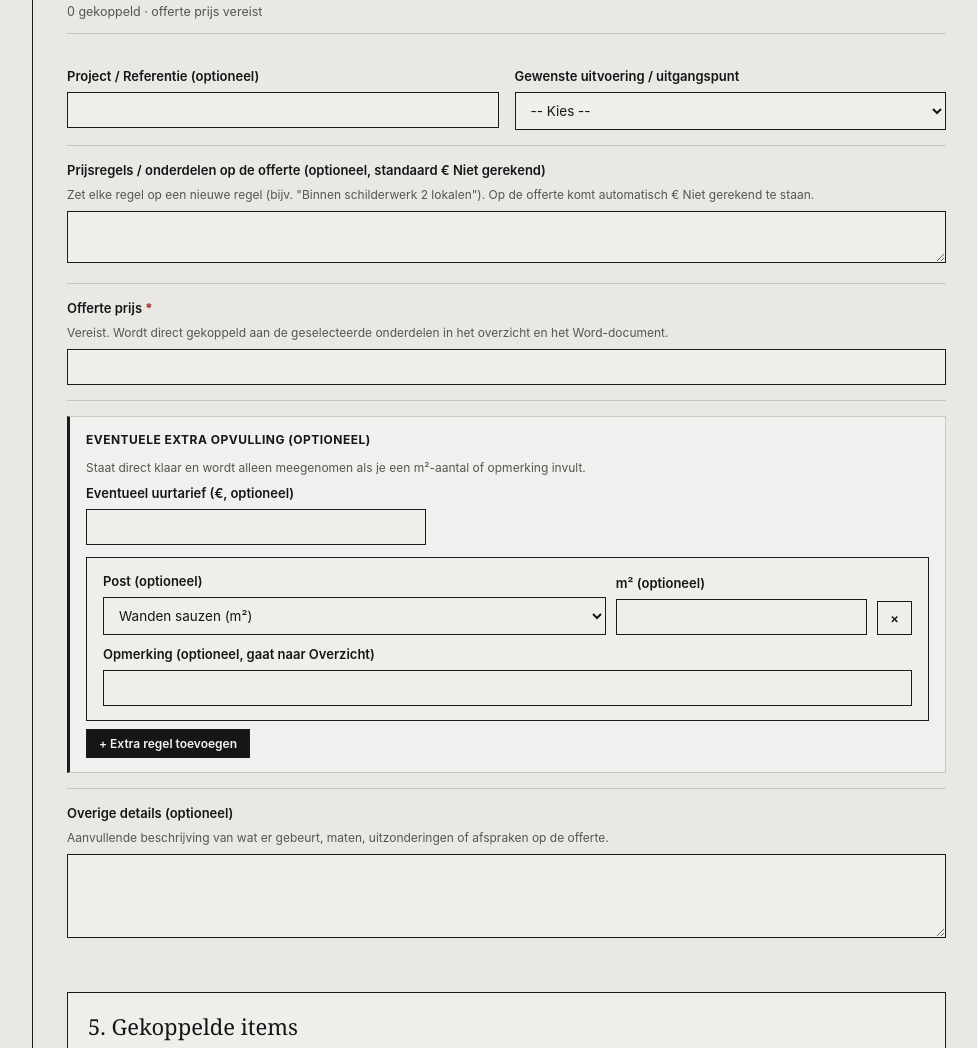
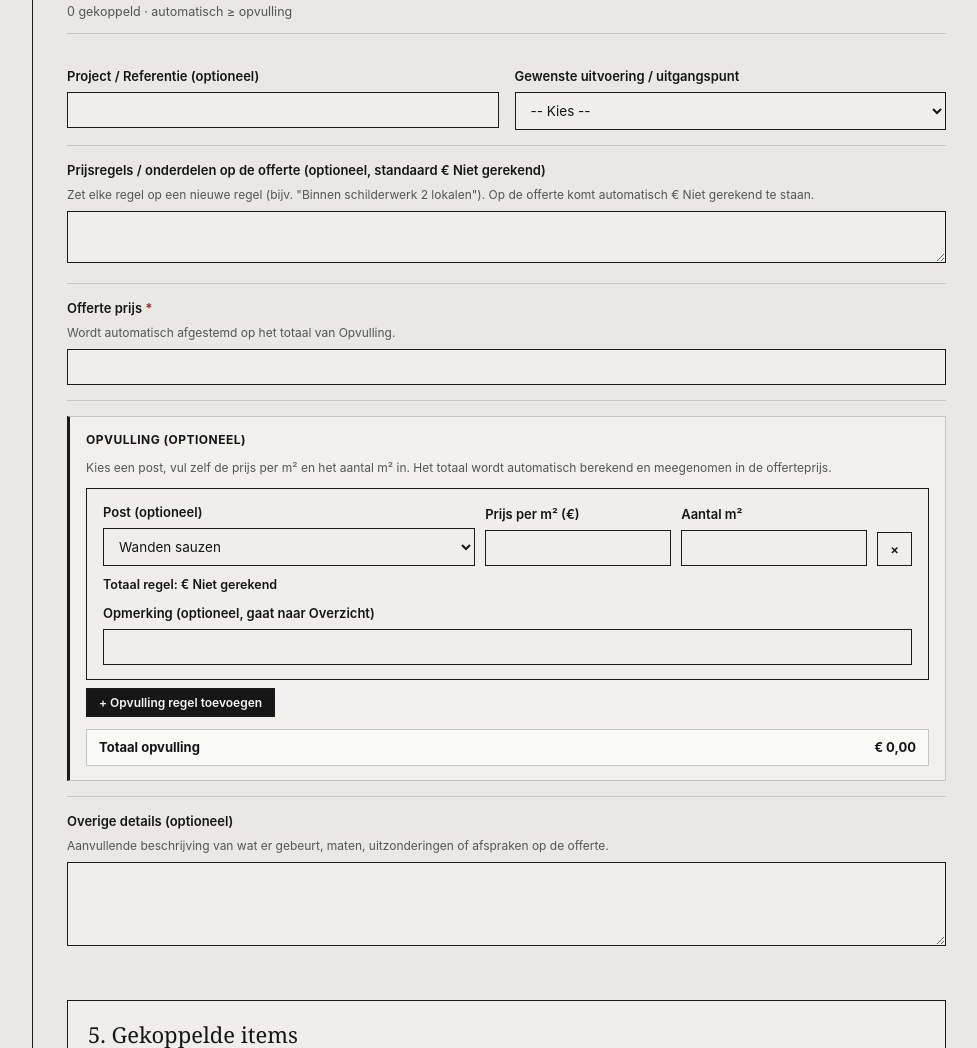
Before and after one commit to thijsdemoor04/Geautomatiseerde-offertes, a plain HTML site: page index.html in a window 1280 px wide. Shown: the part 1752-2800 px from the top of the page, without its empty margins (286-1263 px from the left). Drawn offline with Linux system fonts and the light colour scheme.

Commit message:
Update index.html

```diff
--- a/index.html
+++ b/index.html
@@ -332,13 +332,32 @@
 
         .extra-row-grid {
             display: grid;
-            grid-template-columns: 2fr 1fr auto;
+            grid-template-columns: 2fr 1fr 1fr auto;
             gap: 10px;
             align-items: end;
         }
 
+        .extra-row-total {
+            margin-top: 10px;
+            font-size: 12.5px;
+            font-weight: 600;
+            color: var(--ink-main);
+        }
+
         .extra-row-note {
             margin-top: 10px;
+        }
+
+        .opvulling-summary {
+            margin-top: 12px;
+            padding: 8px 12px;
+            background-color: rgba(255, 255, 255, 0.6);
+            border: 1px solid var(--line-subtle);
+            font-size: 13px;
+            font-weight: 700;
+            display: flex;
+            justify-content: space-between;
+            gap: 12px;
         }
 
         .results-panel {
@@ -514,7 +533,7 @@
             <h1 class="doc-title">Offerte Vragenlijst<br>Totaalonderhoud &amp; Opname</h1>
             <div class="brand-mark">
                 <img src="./PlenderWestendorp_app-icoon_512.png" alt="PlenderWestendorp logo" class="brand-logo">
-                <span>PlenderWestendorp · v2.7</span>
+                <span>PlenderWestendorp · v2.8</span>
             </div>
         </header>
 
@@ -1093,7 +1112,7 @@
                         <!-- SECTIE 4: PLANNING & OFFERTE PRIJS -->
                         <section id="sec-planning" class="pane-section">
                             <h2 class="pane-heading">4. Planning &amp; Offerte prijs</h2>
-                            <div class="pane-meta" id="meta-sec-planning">0 gekoppeld · offerte prijs vereist</div>
+                            <div class="pane-meta" id="meta-sec-planning">0 gekoppeld · offerte prijs wordt automatisch aangevuld boven opvulling</div>
 
                             <div class="question-block">
                                 <div class="form-grid-2">
@@ -1123,24 +1142,24 @@
 
                             <div class="question-block">
                                 <label class="field-label" for="offerte-prijs">Offerte prijs <span class="req-mark">*</span></label>
-                                <span class="field-hint">Vereist. Wordt direct gekoppeld aan de geselecteerde onderdelen in het overzicht en het Word-document.</span>
-                                <input type="text" id="offerte-prijs" required oninput="verwerkAlles()" placeholder="">
-                            </div>
-
-                            <!-- DIRECT IN HET OVERZICHT: EVENTUELE EXTRA OPVULLING (OPTIONEEL) -->
-                            <div class="question-block" id="overzicht-extra-opvulling">
+                                <span class="field-hint" id="offerte-prijs-hint">Wordt automatisch afgestemd zodat dit minimaal gelijk is aan het totaal van Opvulling.</span>
+                                <input type="text" id="offerte-prijs" oninput="onOffertePrijsInput()" placeholder="">
+                            </div>
+
+                            <!-- DIRECT IN HET OVERZICHT: OPVULLING (OPTIONEEL) -->
+                            <div class="question-block" id="overzicht-opvulling">
                                 <div class="linked-box" style="margin-top:0;">
-                                    <div class="linked-title">Eventuele extra opvulling (optioneel)</div>
-                                    <span class="field-hint">Staat direct klaar en wordt alleen meegenomen als je een m²-aantal of opmerking invult.</span>
-
-                                    <div style="max-width:340px; margin-bottom:10px;">
-                                        <label class="field-label" for="extra-uurtarief">Eventueel uurtarief (€, optioneel)</label>
-                                        <input type="number" step="0.50" id="extra-uurtarief" oninput="verwerkAlles()" placeholder="">
+                                    <div class="linked-title">Opvulling (optioneel)</div>
+                                    <span class="field-hint">Kies een post, vul zelf de prijs per m² en het aantal m² in. Het totaal wordt automatisch berekend en meegenomen in de offerteprijs.</span>
+
+                                    <div id="extra-regels-lijst"></div>
+
+                                    <button type="button" class="action-link-btn" onclick="voegExtraRegelToe()">+ Opvulling regel toevoegen</button>
+
+                                    <div class="opvulling-summary" id="opvulling-totaal-balk">
+                                        <span>Totaal opvulling</span>
+                                        <span id="opvulling-totaal-waarde">€ 0,00</span>
                                     </div>
-
-                                    <div id="extra-regels-lijst"></div>
-
-                                    <button type="button" class="action-link-btn" onclick="voegExtraRegelToe()">+ Extra regel toevoegen</button>
                                 </div>
                             </div>
 
@@ -1154,7 +1173,7 @@
                         <!-- SECTIE 5: GEKOPPELDE ITEMS IN HET OVERZICHT -->
                         <section id="sec-koppelingen" class="results-panel">
                             <h2 class="results-heading">5. Gekoppelde items</h2>
-                            <div class="pane-meta" id="koppelingen-submeta">0 gekoppeld · offerte prijs vereist</div>
+                            <div class="pane-meta" id="koppelingen-submeta">0 gekoppeld</div>
 
                             <div id="koppelingen-leeg">
                                 <span class="field-hint" style="margin:0;">Nog niets gekoppeld. Zodra je hierboven keuzes of overige details invult, verschijnen hier de gekoppelde onderdelen en de koppeling met de offerte prijs.</span>
@@ -1174,7 +1193,7 @@
                                     <div id="list-prijs"></div>
                                     <div id="list-offerte-prijs" class="offerte-prijs-totaal-preview hidden"></div>
                                     <div id="offerte-prijs-ontbreekt" class="offerte-prijs-warning hidden">
-                                        <span><strong>Let op:</strong> Vul nog een <strong>Offerte prijs</strong> in om deze te koppelen aan de <span id="warn-item-count">0</span> gekoppelde items.</span>
+                                        <span><strong>Let op:</strong> Vul nog een <strong>Offerte prijs</strong> of <strong>Opvulling</strong> in om deze te koppelen aan de <span id="warn-item-count">0</span> gekoppelde items.</span>
                                         <button type="button" class="action-link-btn" style="margin-top:0;" onclick="gaNaarOffertePrijs()">Offerte prijs invullen</button>
                                     </div>
                                 </div>
@@ -1201,21 +1220,22 @@
     <script>
         const WORKER_URL = 'https://plender-offerte-docx.thijsdemoor.workers.dev/';
 
-        const EXTRA_POSTEN = [
-            { code: 'SB02', omschrijving: 'Wanden sauzen', normUur: 0.12, materiaal: 1.1 },
-            { code: 'SB03', omschrijving: 'Plafonds sauzen', normUur: 0.15, materiaal: 1.1 },
-            { code: 'SB08', omschrijving: 'Gevelbetimmering schilderen', normUur: 0.25, materiaal: 1.2 },
-            { code: 'SU10', omschrijving: 'Gevel reinigen', normUur: 0.1, materiaal: 0.5 },
-            { code: 'W06', omschrijving: 'Vliesbehang aanbrengen', normUur: 0.2, materiaal: 4.5 },
-            { code: 'G01', omschrijving: 'HR++ glas plaatsen', normUur: 0.4, materiaal: 0 },
-            { code: 'A12', omschrijving: 'Stucwerk wanden', normUur: 0.3, materiaal: 2.5 }
+        const OPVULLING_POSTEN = [
+            { code: 'SB02', omschrijving: 'Wanden sauzen' },
+            { code: 'SB03', omschrijving: 'Plafonds sauzen' },
+            { code: 'SB08', omschrijving: 'Gevelbetimmering schilderen' },
+            { code: 'SU10', omschrijving: 'Gevel reinigen' },
+            { code: 'W06', omschrijving: 'Vliesbehang aanbrengen' },
+            { code: 'G01', omschrijving: 'Glas plaatsen' },
+            { code: 'A12', omschrijving: 'Stucwerk wanden' }
         ];
 
         function maakStandaardExtraRegels() {
-            return [{ postCode: 'SB02', m2: '', opmerking: '' }];
+            return [{ postCode: 'SB02', prijsPerM2: '', m2: '', opmerking: '' }];
         }
 
         let extraRegels = maakStandaardExtraRegels();
+        let handmatigeOffertePrijs = '';
 
         let koppelingen = {
             werkzaamheden: [],
@@ -1225,6 +1245,7 @@
             uitgangspunten: [],
             prijsPosten: [],
             offertePrijs: '',
+            opvullingTotaal: 0,
             overigeTekst: '',
             perSectie: {
                 'sec-basis': 0,
@@ -1294,7 +1315,11 @@
         }
 
         function numVal(v) {
-            const n = parseFloat(String(v || '').replace(',', '.'));
+            const cleaned = String(v || '')
+                .replace(/€/g, '')
+                .replace(/\s+/g, '')
+                .replace(',', '.');
+            const n = parseFloat(cleaned);
             return Number.isFinite(n) ? n : 0;
         }
 
@@ -1310,9 +1335,16 @@
                 .replace(/>/g, '&gt;');
         }
 
+        function onOffertePrijsInput() {
+            const veld = document.getElementById('offerte-prijs');
+            handmatigeOffertePrijs = veld ? veld.value : '';
+            verwerkAlles();
+        }
+
         function voegExtraRegelToe() {
             extraRegels.push({
                 postCode: 'SB02',
+                prijsPerM2: '',
                 m2: '',
                 opmerking: ''
             });
@@ -1334,28 +1366,37 @@
             extraRegels[idx][veld] = waarde;
             if (herteken) {
                 renderExtraRegels();
+            } else {
+                updateRegelTotaalLabel(idx);
             }
             verwerkAlles();
         }
 
         function berekenExtraRegel(rg) {
-            const post = EXTRA_POSTEN.find(p => p.code === rg.postCode) || EXTRA_POSTEN[0];
+            const post = OPVULLING_POSTEN.find(p => p.code === rg.postCode) || OPVULLING_POSTEN[0];
+            const prijsPerM2 = numVal(rg.prijsPerM2);
             const m2 = numVal(rg.m2);
-            const uurtarief = numVal(document.getElementById('extra-uurtarief').value);
-            const uren = m2 * post.normUur;
-            const bedrag = (m2 > 0 && (uurtarief > 0 || post.materiaal > 0))
-                ? (uren * uurtarief) + (m2 * post.materiaal)
-                : 0;
-            return { post, m2, uren, bedrag };
+            const bedrag = (prijsPerM2 > 0 && m2 > 0) ? prijsPerM2 * m2 : 0;
+            return { post, prijsPerM2, m2, bedrag };
+        }
+
+        function updateRegelTotaalLabel(idx) {
+            const rg = extraRegels[idx];
+            const lbl = document.getElementById(`opvulling-regel-totaal-${idx}`);
+            if (!rg || !lbl) return;
+            const calc = berekenExtraRegel(rg);
+            lbl.textContent = `Totaal regel: ${calc.bedrag > 0 ? fmtEuro(calc.bedrag) : '€ Niet gerekend'}`;
         }
 
         function renderExtraRegels() {
             const boxMain = document.getElementById('extra-regels-lijst');
             if (!boxMain) return;
             boxMain.innerHTML = extraRegels.map((rg, idx) => {
-                const opts = EXTRA_POSTEN.map(p =>
-                    `<option value="${p.code}" ${rg.postCode === p.code ? 'selected' : ''}>${p.omschrijving} (m²)</option>`
+                const opts = OPVULLING_POSTEN.map(p =>
+                    `<option value="${p.code}" ${rg.postCode === p.code ? 'selected' : ''}>${p.omschrijving}</option>`
                 ).join('');
+                const calc = berekenExtraRegel(rg);
+                const regelTotaalTekst = calc.bedrag > 0 ? fmtEuro(calc.bedrag) : '€ Niet gerekend';
 
                 return `
                     <div class="extra-row-card">
@@ -1365,13 +1406,18 @@
                                 <select onchange="updateExtraRegel(${idx}, 'postCode', this.value, true)">${opts}</select>
                             </div>
                             <div>
-                                <label class="field-label">m² (optioneel)</label>
-                                <input type="number" step="any" inputmode="decimal" value="${escapeAttr(rg.m2)}" placeholder="" oninput="updateExtraRegel(${idx}, 'm2', this.value, false)">
+                                <label class="field-label">Prijs per m² (€)</label>
+                                <input type="number" step="any" min="0" inputmode="decimal" value="${escapeAttr(rg.prijsPerM2)}" placeholder="" oninput="updateExtraRegel(${idx}, 'prijsPerM2', this.value, false)">
+                            </div>
+                            <div>
+                                <label class="field-label">Aantal m²</label>
+                                <input type="number" step="any" min="0" inputmode="decimal" value="${escapeAttr(rg.m2)}" placeholder="" oninput="updateExtraRegel(${idx}, 'm2', this.value, false)">
                             </div>
                             <div>
                                 <button type="button" class="btn-secondary" style="padding:8px 12px;" title="Regel wissen" onclick="verwijderExtraRegel(${idx})">×</button>
                             </div>
                         </div>
+                        <div class="extra-row-total" id="opvulling-regel-totaal-${idx}">Totaal regel: ${regelTotaalTekst}</div>
                         <div class="extra-row-note">
                             <label class="field-label">Opmerking (optioneel, gaat naar Overzicht)</label>
                             <input type="text" value="${escapeAttr(rg.opmerking || '')}" placeholder="" oninput="updateExtraRegel(${idx}, 'opmerking', this.value, false)">
@@ -1773,12 +1819,11 @@
                 }
             }
 
-            // 4. PLANNING, PRIJS, EXTRA OPVULLING & OVERIGE DETAILS
+            // 4. PLANNING, PRIJS, OPVULLING & OVERIGE DETAILS
             const ref = document.getElementById('project-ref').value.trim();
             const planning = document.getElementById('planning-keuze').value;
             const prijsRaw = document.getElementById('prijs-posten').value;
             const offertePrijsInput = document.getElementById('offerte-prijs');
-            const offertePrijs = offertePrijsInput.value.trim();
             const overigeDetails = document.getElementById('overige-details').value.trim();
 
             if (ref) {
@@ -1801,15 +1846,23 @@
                 });
             }
 
+            let opvullingTotaal = 0;
             if (extraRegels.length > 0) {
                 const extraItems = [];
-                extraRegels.forEach(rg => {
+                extraRegels.forEach((rg, idx) => {
                     const calc = berekenExtraRegel(rg);
+                    updateRegelTotaalLabel(idx);
                     const opm = (rg.opmerking || '').trim();
+
                     if (calc.m2 > 0) {
                         const m2Label = `${calc.m2.toLocaleString('nl-NL', { maximumFractionDigits: 2 })} m²`;
-                        const omschrijving = `${calc.post.omschrijving} (${m2Label})`;
+                        const prijsLabel = calc.prijsPerM2 > 0 ? ` à ${fmtEuro(calc.prijsPerM2)}/m²` : '';
+                        const omschrijving = `${calc.post.omschrijving} (${m2Label}${prijsLabel})`;
                         const bedragTekst = calc.bedrag > 0 ? fmtEuro(calc.bedrag) : '€ Niet gerekend';
+
+                        if (calc.bedrag > 0) {
+                            opvullingTotaal += calc.bedrag;
+                        }
 
                         werkzaamheden.push(`${omschrijving}.`);
                         extraItems.push(`${omschrijving}.`);
@@ -1822,11 +1875,38 @@
                     }
                 });
                 if (extraItems.length > 0) {
-                    werkGroepen.push({ titel: 'Aanvullende calculatieposten', items: extraItems });
-                }
-            }
-
-            if (offertePrijs) {
+                    werkGroepen.push({ titel: 'Opvulling', items: extraItems });
+                }
+            }
+
+            const totaalWaardeEl = document.getElementById('opvulling-totaal-waarde');
+            if (totaalWaardeEl) {
+                totaalWaardeEl.textContent = fmtEuro(opvullingTotaal);
+            }
+
+            // Zorg dat de offerteprijs automatisch minimaal gelijk is aan het totaal van Opvulling
+            const handmatigNum = numVal(handmatigeOffertePrijs);
+            let effectievePrijsNum = handmatigNum;
+            let offertePrijs = handmatigeOffertePrijs.trim();
+
+            if (opvullingTotaal > 0) {
+                if (!offertePrijs || handmatigNum < opvullingTotaal) {
+                    effectievePrijsNum = opvullingTotaal;
+                    offertePrijs = fmtEuro(opvullingTotaal);
+                    if (offertePrijsInput && document.activeElement !== offertePrijsInput) {
+                        offertePrijsInput.value = offertePrijs;
+                    }
+                }
+            }
+
+            const hintEl = document.getElementById('offerte-prijs-hint');
+            if (hintEl) {
+                hintEl.textContent = opvullingTotaal > 0
+                    ? `Automatisch minimaal ${fmtEuro(opvullingTotaal)} (totaal van Opvulling).`
+                    : 'Wordt automatisch afgestemd op het totaal van Opvulling.';
+            }
+
+            if (offertePrijs || effectievePrijsNum > 0) {
                 cnt['sec-planning']++;
             }
 
@@ -1843,6 +1923,7 @@
                 uitgangspunten,
                 prijsPosten,
                 offertePrijs,
+                opvullingTotaal,
                 overigeTekst: overigeDetails,
                 perSectie: cnt
             };
@@ -1862,7 +1943,7 @@
                 const meta = document.getElementById('meta-' + secId);
                 if (sub) sub.textContent = `${n} gekoppeld`;
                 if (meta) meta.textContent = secId === 'sec-planning'
-                    ? `${n} gekoppeld · offerte prijs vereist`
+                    ? `${n} gekoppeld · automatisch ≥ opvulling`
                     : `${n} gekoppeld`;
             });
 
@@ -2055,6 +2136,7 @@
 
         function opnieuwBeginnen() {
             document.getElementById('offerte-form').reset();
+            handmatigeOffertePrijs = '';
             extraRegels = maakStandaardExtraRegels();
             renderExtraRegels();
             verwerkAlles();
```
